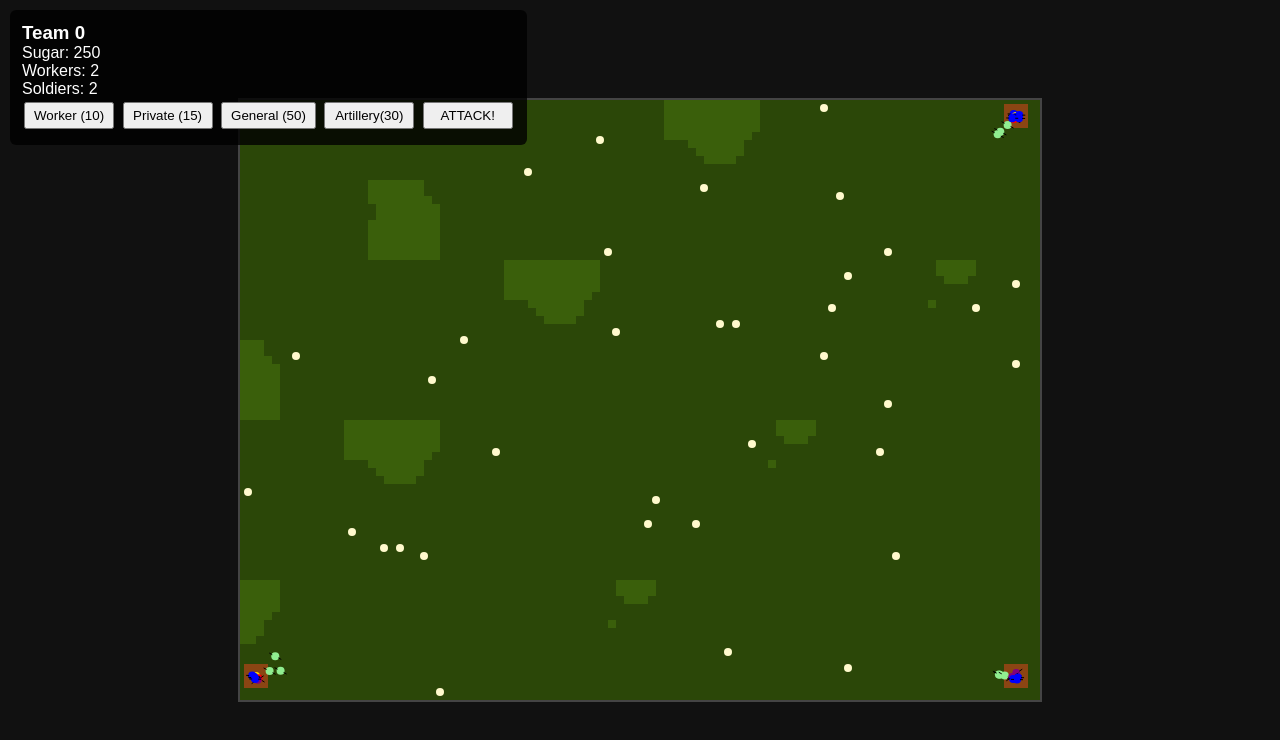
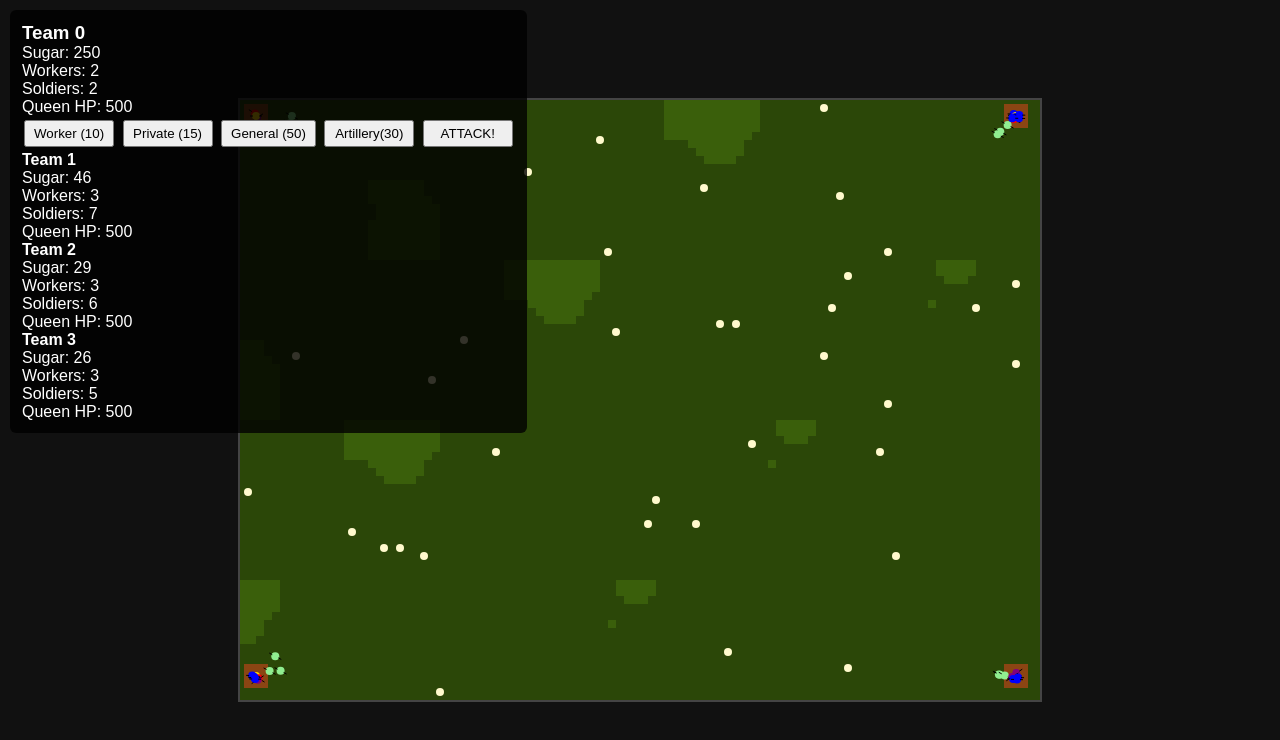
Before and after one commit to seutje/q-ant, a website with bundled scripts: page play.html in a window 1280 px wide. Built offline with nearby package versions, Linux system fonts and the light colour scheme.

Commit message:
Show player queen hp.

```diff
--- a/play.html
+++ b/play.html
@@ -14,12 +14,18 @@
     <div>Sugar: <span id="sugarDisplay">100</span></div>
     <div>Workers: <span id="workerCount">0</span></div>
     <div>Soldiers: <span id="soldierCount">0</span></div>
+    <div>Queen HP: <span id="playerQueenHp">N/A</span></div>
 
     <button id="btnWorker">Worker  (10)</button>
     <button id="btnPrivate">Private (15)</button>
     <button id="btnGeneral">General (50)</button>
     <button id="btnArtillery">Artillery(30)</button>
     <button id="btnAttack">ATTACK!</button>
+
+    <div id="aiStats">
+      <h3>AI Teams</h3>
+      <!-- AI team stats will be dynamically added here -->
+    </div>
   </div>
 
   <!-- Game-Over overlay -->
--- a/src/js/ui.js
+++ b/src/js/ui.js
@@ -8,11 +8,34 @@ export function updateUI() {
   $('sugarDisplay').textContent   = team.sugar;
   $('workerCount').textContent    = gameState.ants.filter(a => a.team === 0 && a.type === 'worker').length;
   $('soldierCount').textContent   = gameState.ants.filter(a => a.team === 0 && a.type !== 'worker' && a.type !== 'queen').length;
+  const playerQueen = gameState.ants.find(a => a.team === 0 && a.type === 'queen');
+  $('playerQueenHp').textContent = playerQueen ? playerQueen.hp.toFixed(0) : 'N/A';
 
   // disable buttons if not enough sugar
   Object.keys(ANT_COST).forEach(type => {
     $(`btn${type.charAt(0).toUpperCase() + type.slice(1)}`).disabled =
       team.sugar < ANT_COST[type];
+  });
+
+  // AI team stats
+  const aiStatsDiv = $('aiStats');
+  aiStatsDiv.innerHTML = ''; // Clear previous stats
+  gameState.teams.forEach(team => {
+    if (team.id === 0) return; // Skip human player
+
+    const queen = gameState.ants.find(a => a.team === team.id && a.type === 'queen');
+    const workers = gameState.ants.filter(a => a.team === team.id && a.type === 'worker').length;
+    const soldiers = gameState.ants.filter(a => a.team === team.id && a.type !== 'worker' && a.type !== 'queen').length;
+
+    const teamDiv = document.createElement('div');
+    teamDiv.innerHTML = `
+      <h4>Team ${team.id}</h4>
+      <div>Sugar: ${team.sugar}</div>
+      <div>Workers: ${workers}</div>
+      <div>Soldiers: ${soldiers}</div>
+      <div>Queen HP: ${queen ? queen.hp.toFixed(0) : 'N/A'}</div>
+    `;
+    aiStatsDiv.appendChild(teamDiv);
   });
 }
 
```
